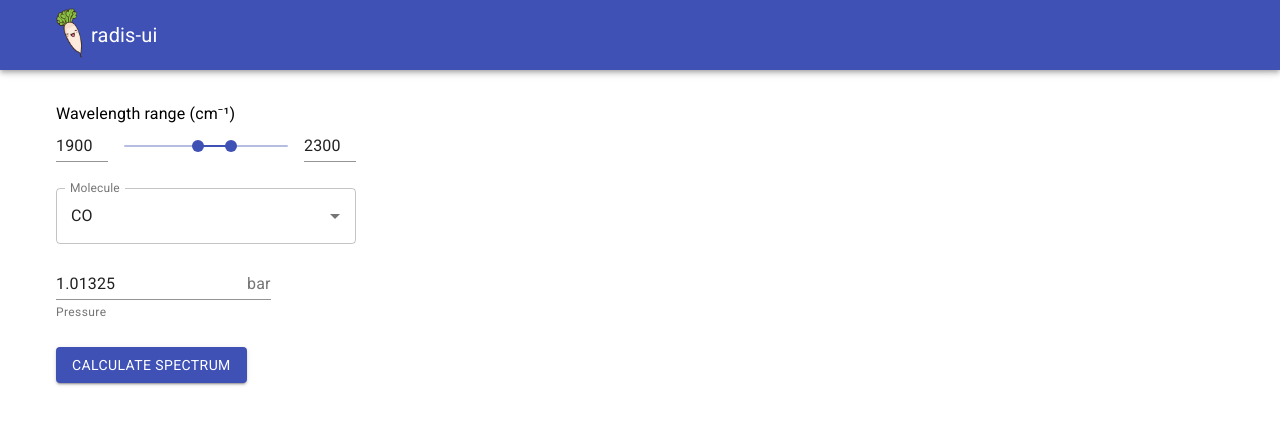
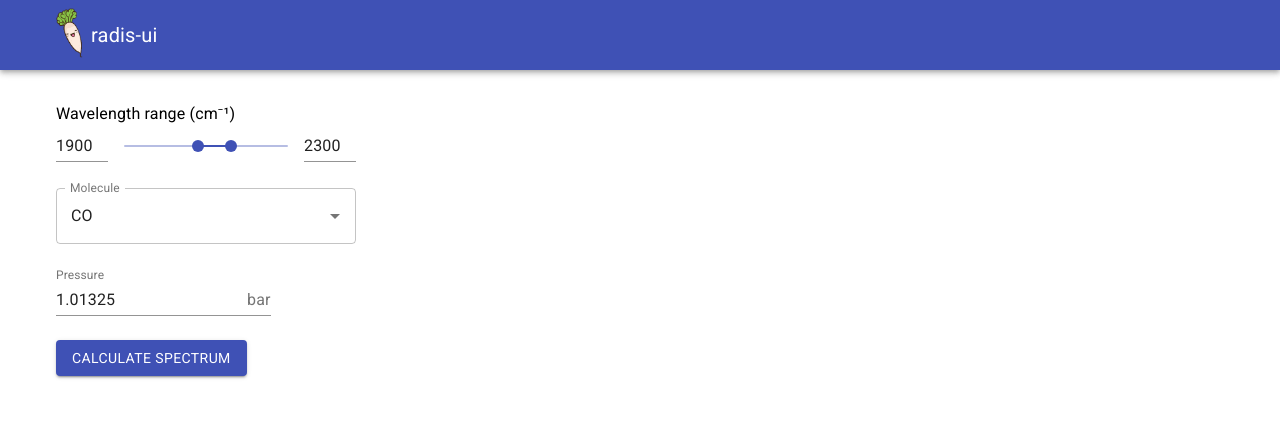
Before and after one commit to arunavabasucom/radis-app, a React (Create React App) app in the folder frontend/: page / in a window 1280 px wide. Shown: the top 424 px of the page. Built offline with nearby package versions, Linux system fonts and the light colour scheme; no server answers.

Commit message:
Add validation for pressure input (#43)

```diff
--- a/frontend/src/components/CalcSpectrum.tsx
+++ b/frontend/src/components/CalcSpectrum.tsx
@@ -5,9 +5,8 @@ import {
   Button,
   FormControl,
   CircularProgress,
-  Input,
   InputAdornment,
-  FormHelperText,
+  TextField,
 } from "@material-ui/core";
 import { Alert } from "@material-ui/lab";
 import * as queryString from "query-string";
@@ -78,19 +77,20 @@ const CalcSpectrum: React.FC = () => {
           </Grid>
           <Grid item xs={12}>
             <FormControl>
-              <Input
+              <TextField
                 value={params.pressure}
+                type="number"
                 onChange={(event) =>
                   setParams({ ...params, pressure: event.target.value })
                 }
-                endAdornment={
-                  <InputAdornment position="end">bar</InputAdornment>
-                }
-                aria-describedby="pressure-helper-text"
+                InputProps={{
+                  endAdornment: (
+                    <InputAdornment position="end">bar</InputAdornment>
+                  ),
+                }}
+                inputProps={{ step: 0.001 }}
+                label="Pressure"
               />
-              <FormHelperText id="pressure-helper-text">
-                Pressure
-              </FormHelperText>
             </FormControl>
           </Grid>
 
```
